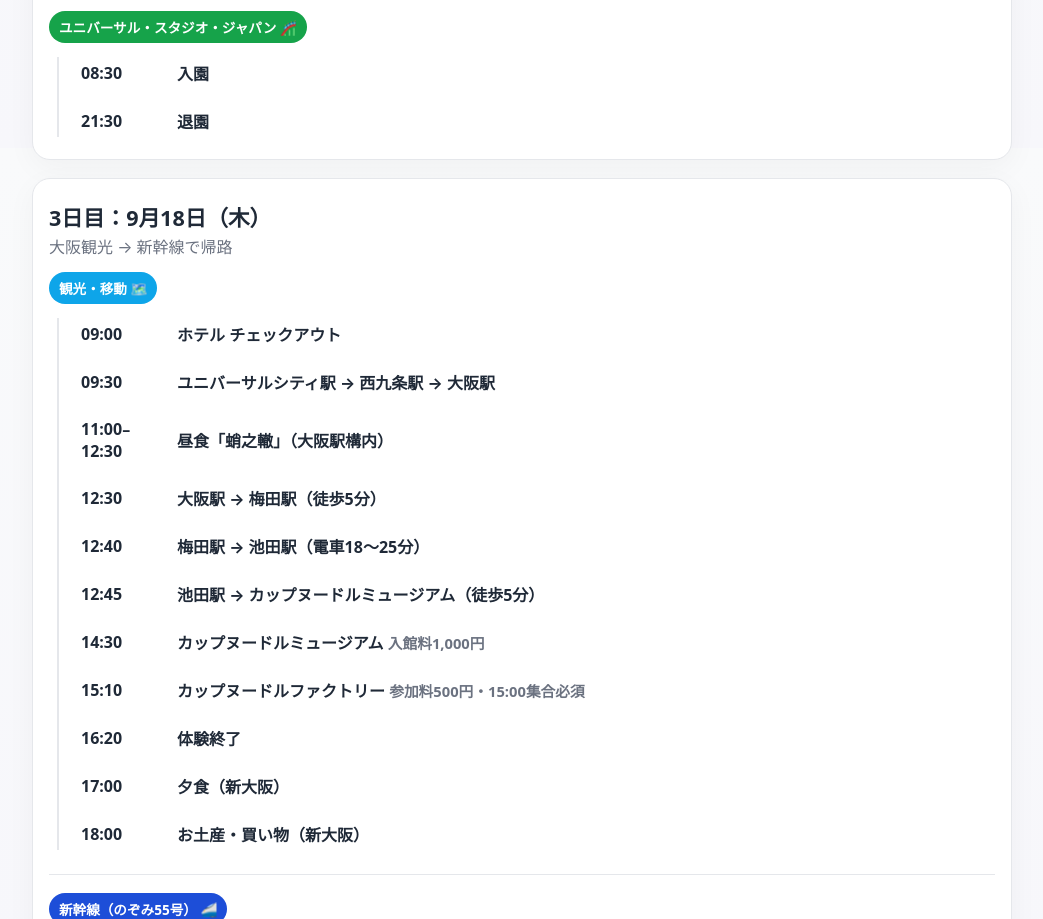
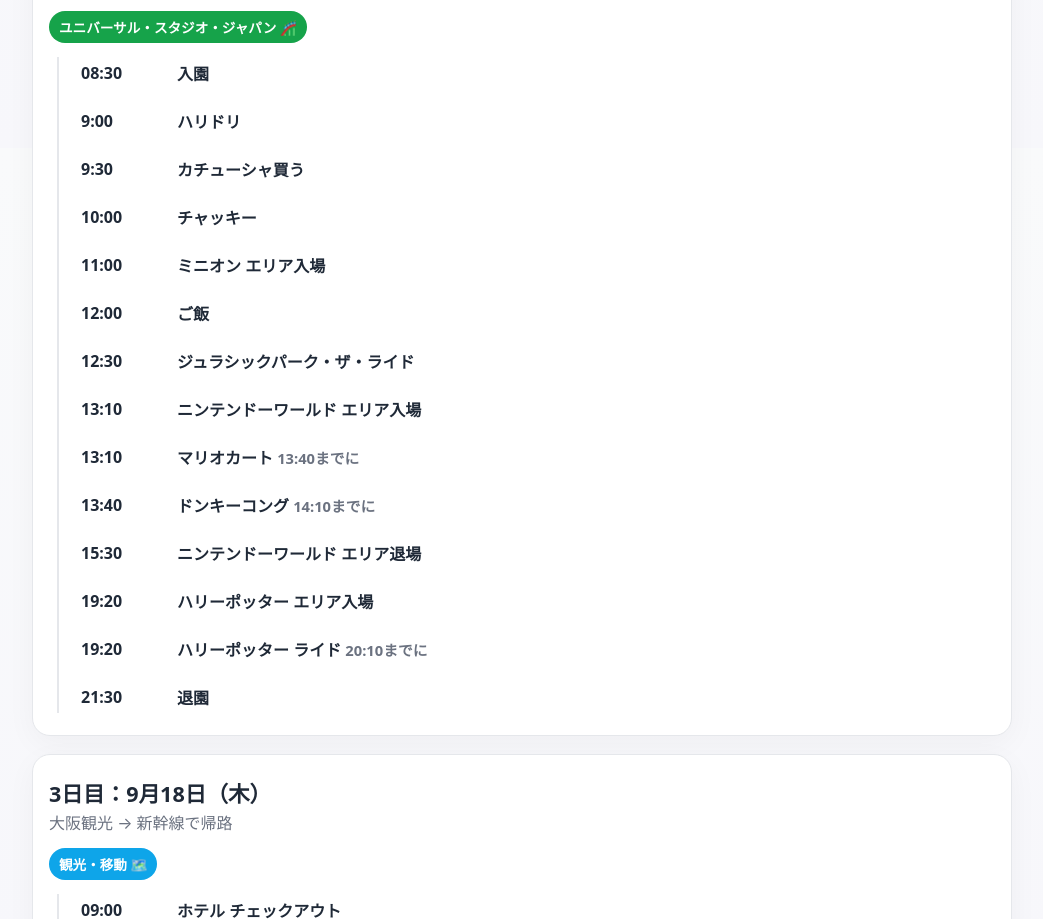
Before and after one commit to yonep3904/yonep3904.github.io, a plain HTML site: page travel/index.html in a window 1280 px wide. Shown: the part 1452-2371 px from the top of the page, without its empty margins (118-1161 px from the left). Drawn offline with Linux system fonts and the light colour scheme.

Commit message:
予定の追加

```diff
--- a/travel/index.html
+++ b/travel/index.html
@@ -94,6 +94,18 @@
         <h3><span class="chip rail">ユニバーサル・スタジオ・ジャパン 🎢</span></h3>
         <div class="timeline">
           <div class="item"><div class="time">08:30</div><div class="desc">入園</div></div>
+          <div class="item"><div class="time">9:00</div><div class="desc">ハリドリ</div></div>
+          <div class="item"><div class="time">9:30</div><div class="desc">カチューシャ買う</div></div>
+          <div class="item"><div class="time">10:00</div><div class="desc">チャッキー</div></div>
+          <div class="item"><div class="time">11:00</div><div class="desc">ミニオン エリア入場</div></div>
+          <div class="item"><div class="time">12:00</div><div class="desc">ご飯</div></div>
+          <div class="item"><div class="time">12:30</div><div class="desc">ジュラシックパーク・ザ・ライド</div></div>
+          <div class="item"><div class="time">13:10</div><div class="desc">ニンテンドーワールド エリア入場</div></div>
+          <div class="item"><div class="time">13:10</div><div class="desc">マリオカート <span class="note">13:40までに</span></div></div>
+          <div class="item"><div class="time">13:40</div><div class="desc">ドンキーコング <span class="note">14:10までに</span></div></div>
+          <div class="item"><div class="time">15:30</div><div class="desc">ニンテンドーワールド エリア退場</div></div>
+          <div class="item"><div class="time">19:20</div><div class="desc">ハリーポッター エリア入場</div></div>
+          <div class="item"><div class="time">19:20</div><div class="desc">ハリーポッター ライド <span class="note">20:10までに</span></div></div>
           <div class="item"><div class="time">21:30</div><div class="desc">退園</div></div>
         </div>
       </div>
```
